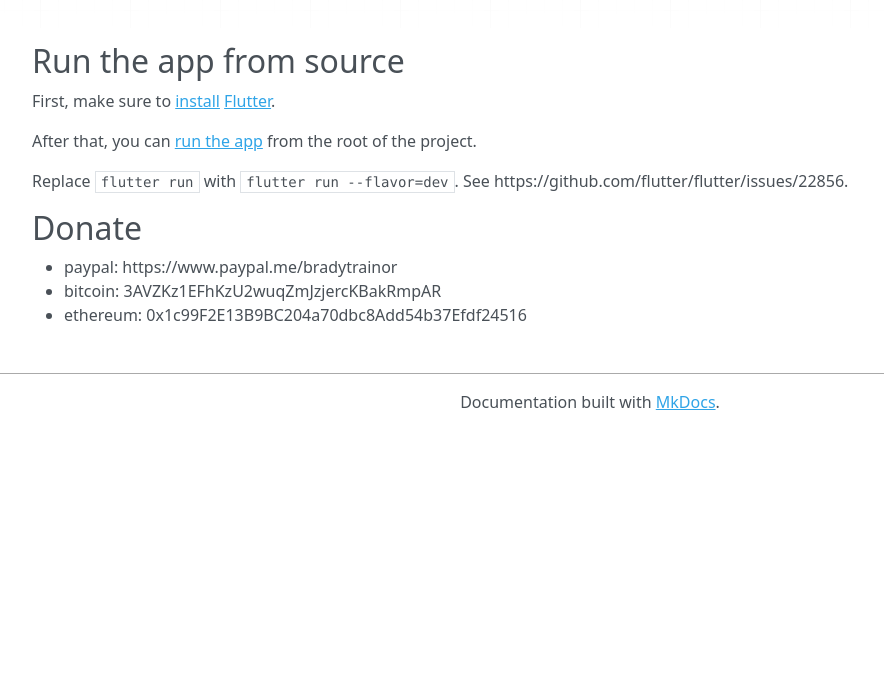
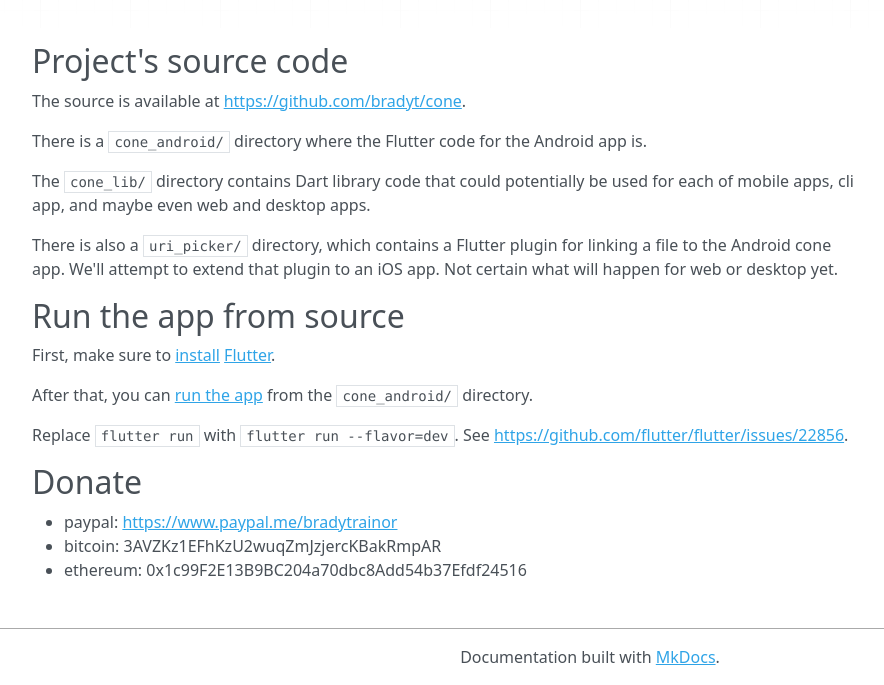
Before and after one commit to bradyt/cone_site, an MkDocs documentation site: the page built from docs/README.md, in a window 1280 px wide and 963 px high, cut to the strip 278-963 px from the top of the window. Shown: the whole strip, without its empty margins (50-934 px from the left). Built offline with MkDocs 1.6.1, drawn with Linux system fonts in a browser that asks for light colours; nearby versions of some CDN libraries.

Commit message:
Move cone's README here, point repo visitors to this site

```diff
--- a/docs/README.md
+++ b/docs/README.md
@@ -9,6 +9,22 @@ A mobile ledger-like.
      alt="Get it on F-Droid"
      height="80">](https://f-droid.org/packages/info.tangential.cone/)
 
+## Project's source code
+
+The source is available at <https://github.com/bradyt/cone>.
+
+There is a `cone_android/` directory where the Flutter code for the
+Android app is.
+
+The `cone_lib/` directory contains Dart library code that could
+potentially be used for each of mobile apps, cli app, and maybe even
+web and desktop apps.
+
+There is also a `uri_picker/` directory, which contains a Flutter
+plugin for linking a file to the Android cone app. We'll attempt to
+extend that plugin to an iOS app. Not certain what will happen for
+web or desktop yet.
+
 ## Run the app from source
 
 First, make sure to
@@ -17,13 +33,13 @@ First, make sure to
 
 After that, you can [run the
 app](https://flutter.dev/docs/get-started/test-drive?tab=terminal#run-the-app-2)
-from the root of the project.
+from the `cone_android/` directory.
 
 Replace `flutter run` with `flutter run --flavor=dev`. See
-https://github.com/flutter/flutter/issues/22856.
+<https://github.com/flutter/flutter/issues/22856>.
 
 ## Donate
 
-- paypal: https://www.paypal.me/bradytrainor
+- paypal: <https://www.paypal.me/bradytrainor>
 - bitcoin: 3AVZKz1EFhKzU2wuqZmJzjercKBakRmpAR
 - ethereum: 0x1c99F2E13B9BC204a70dbc8Add54b37Efdf24516
```
Also changed, not shown: docs/wiki/Mobile-ledgers.md (+1 -0 lines).
